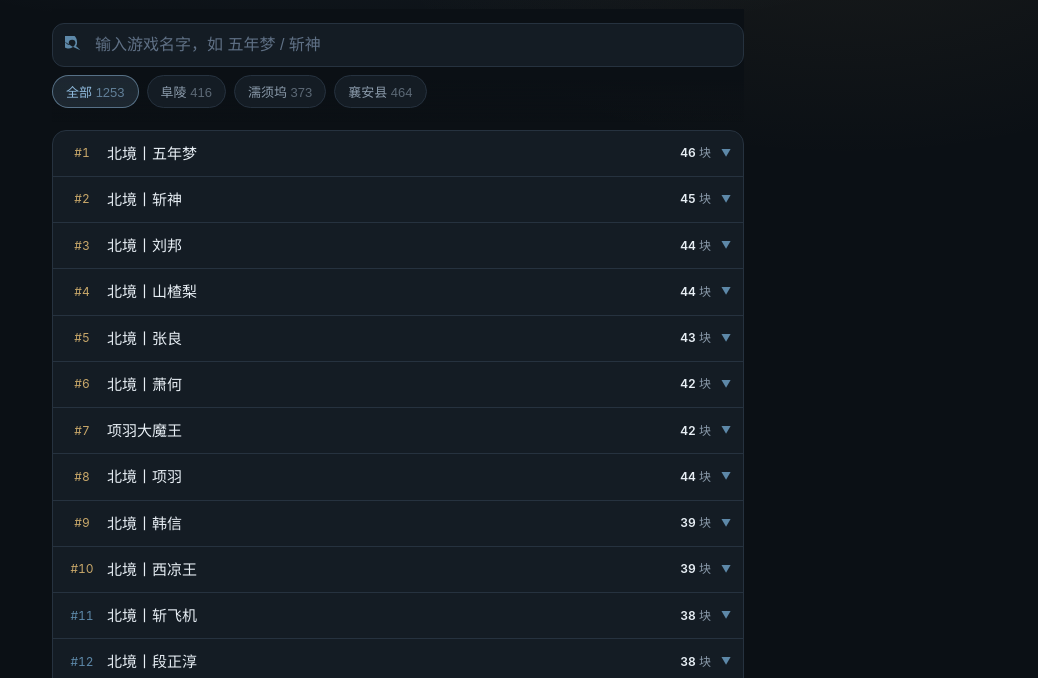
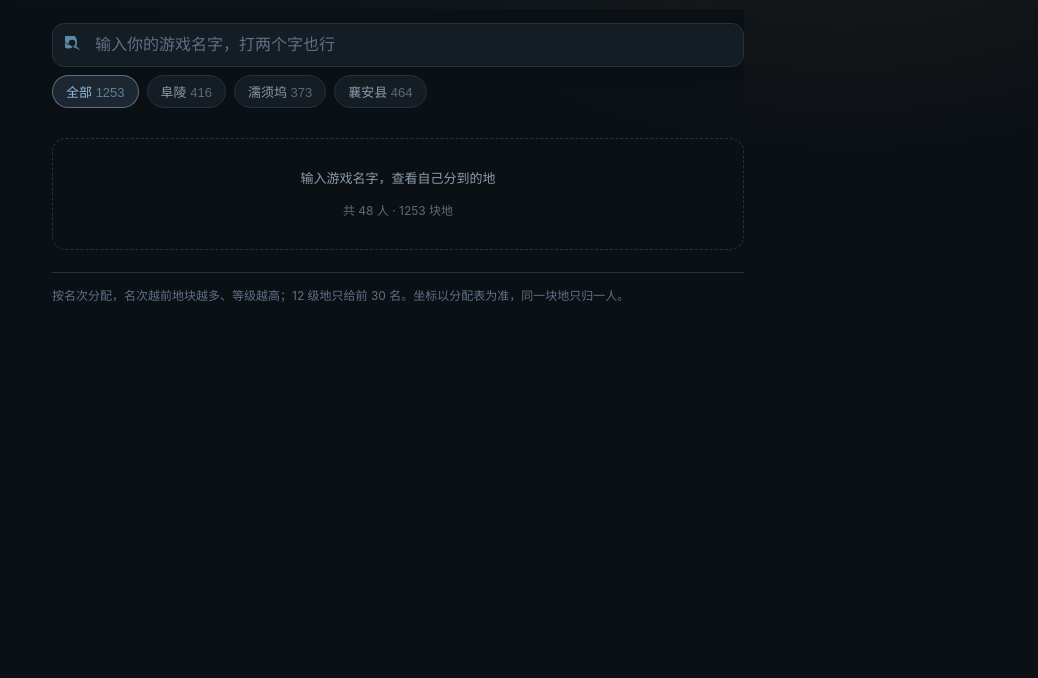
Before and after one commit to QAZ163739/sc, a plain HTML site: page land/index.html in a window 1280 px wide. Shown: the part 122-800 px from the top of the page, without its empty margins (242-1280 px from the left). Drawn offline with Linux system fonts and the light colour scheme.

Commit message:
更新：土地快查去掉名单，改为按名字搜索

```diff
--- a/land/index.html
+++ b/land/index.html
@@ -46,18 +46,8 @@ h1 .gold{color:var(--gold);}
 .chip-filter{flex:0 0 auto;border:1px solid var(--line);background:var(--panel);color:var(--muted);border-radius:999px;padding:6px 13px;font-size:13px;}
 .chip-filter.on{background:rgba(143,185,220,.14);border-color:rgba(143,185,220,.5);color:var(--ice);}
 
-/* ---------- 名单列表 ---------- */
-.list{margin-top:8px;border:1px solid var(--line);border-radius:14px;overflow:hidden;background:var(--panel);}
-.row{display:flex;align-items:center;gap:8px; padding:11px 12px; border-bottom:1px solid var(--line);}
-.row:last-child{border-bottom:0;}
-.row:hover{background:var(--panel2);}
-.rank{flex:0 0 auto;min-width:34px;text-align:center;font-size:12px;color:var(--ice2);font-variant-numeric:tabular-nums;}
-.rank.top{color:var(--gold);}
-.nm{flex:1;min-width:0;overflow:hidden;text-overflow:ellipsis;white-space:nowrap;}
-.tag{flex:0 0 auto;font-size:11px;color:var(--gold);border:1px solid rgba(201,168,106,.35);border-radius:6px;padding:1px 6px;}
-.cnt{flex:0 0 auto;color:var(--muted);font-size:12px;font-variant-numeric:tabular-nums;}
-.cnt b{color:var(--text);font-weight:600;}
-.chev{flex:0 0 auto;width:12px;text-align:right;color:var(--ice2);font-size:10px;}
+/* ---------- 空状态 ---------- */
+.idle{line-height:2;}
 
 /* ---------- 详情卡 ---------- */
 .card{margin-top:12px;border:1px solid var(--line);border-radius:16px;background:var(--panel);overflow:hidden;}
@@ -93,6 +83,7 @@ h1 .gold{color:var(--gold);}
 
 .empty{margin-top:16px;padding:26px 16px;text-align:center;color:var(--muted);border:1px dashed var(--line);border-radius:14px;font-size:13px;}
 .empty b{color:var(--ice);}
+.empty em{display:block;margin-top:8px;font-style:normal;font-size:12px;opacity:.65;}
 
 /* ---------- 底部 ---------- */
 footer{margin-top:22px;color:#5f7085;font-size:12px;line-height:1.8;border-top:1px solid var(--line);padding-top:12px;}
@@ -114,7 +105,7 @@ footer{margin-top:22px;color:#5f7085;font-size:12px;line-height:1.8;border-top:1
   <div class="searchbox">
     <div class="field">
       <svg viewBox="0 0 24 24"><path d="M15.5 14h-.79l-.28-.27A6.47 6.47 0 0 0 16 9.5 6.5 6.5 0 1 0-6.5 6.5c1.61 0 3.09-.59 4.23-1.57l.27.28v.79l5 4.99L20.49 19l-4.99-5zm-6 0A4.5 4.5 0 1 1 14 9.5 4.49 4.49 0 0 1-4.5 4.5z"/></svg>
-      <input id="q" placeholder="输入游戏名字，如 五年梦 / 斩神" autocomplete="off" autocorrect="off" spellcheck="false">
+      <input id="q" placeholder="输入你的游戏名字，打两个字也行" autocomplete="off" autocorrect="off" spellcheck="false">
       <button class="clear" id="clr">清空</button>
     </div>
     <div class="filters" id="filters"></div>
@@ -191,25 +182,14 @@ function render(){
   if (kw){
     const hits = DATA.members.filter(m=>m.name.includes(kw));
     if (!hits.length){
-      out.innerHTML = `<div class="empty">没有找到「${esc(kw)}」<br>名单里共 ${DATA.members.length} 人，可只输入名字的两个字试试</div>`;
+      out.innerHTML = `<div class="empty">没有找到「${esc(kw)}」<br>可只输入名字里的两个字再试试</div>`;
       return;
     }
     state.open = new Set(hits.map(m=>m.name));
     out.innerHTML = hits.map(cardHTML).join('');
   } else {
-    out.innerHTML = `<div class="list">` + DATA.members.map(rowHTML).join('') + `</div>` +
-      DATA.members.filter(m=>state.open.has(m.name)).map(cardHTML).join('');
+    out.innerHTML = `<div class="empty idle">输入游戏名字，查看自己分到的地<br><em>共 ${DATA.members.length} 人 · ${DATA.totalParcels} 块地</em></div>`;
   }
-}
-
-function rowHTML(m){
-  const isOpen = state.open.has(m.name);
-  return `<div class="row" data-open="${esc(m.name)}">
-    <div class="rank ${m.r<=10?'top':''}">#${m.r}</div>
-    <div class="nm">${esc(m.name)}</div>
-    <div class="cnt"><b>${m.total}</b> 块</div>
-    <div class="chev">${isOpen?'▲':'▼'}</div>
-  </div>`;
 }
 
 function cardHTML(m){
@@ -272,18 +252,6 @@ document.getElementById('filters').addEventListener('click', e=>{
 });
 
 document.getElementById('out').addEventListener('click', e=>{
-  const row = e.target.closest('.row');
-  if (row){
-    const name = row.dataset.open;
-    const willOpen = !state.open.has(name);
-    if (willOpen) state.open.add(name); else state.open.delete(name);
-    render();
-    if (willOpen){
-      const card = document.querySelector(`.card[data-card="${name.replace(/\\/g,'')}"]`);
-      if (card) card.scrollIntoView({behavior:'smooth', block:'start'});
-    }
-    return;
-  }
   const chip = e.target.closest('.chip');
   if (chip){
     const [name, county, code] = chip.dataset.copy.split('|');
```
